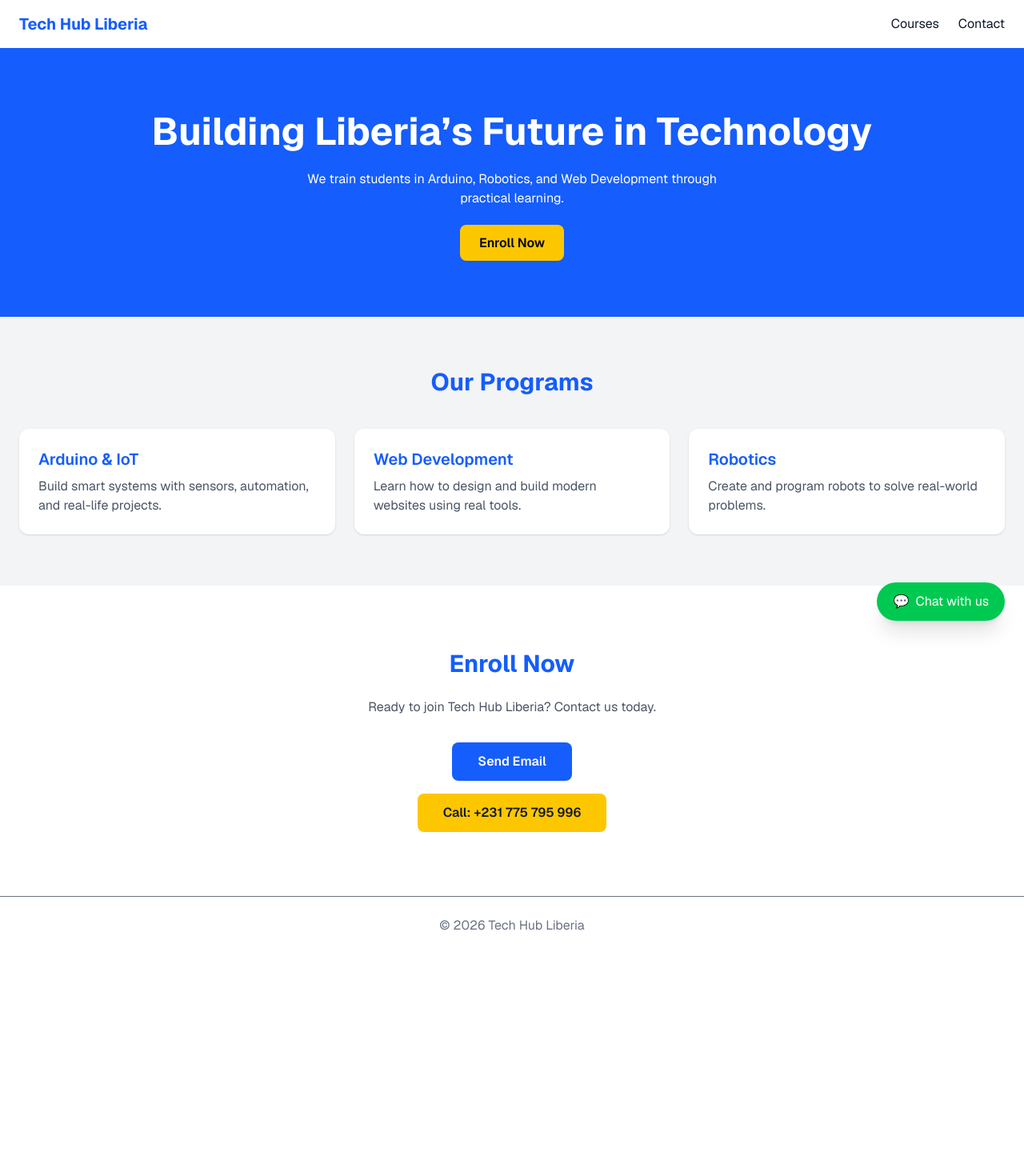
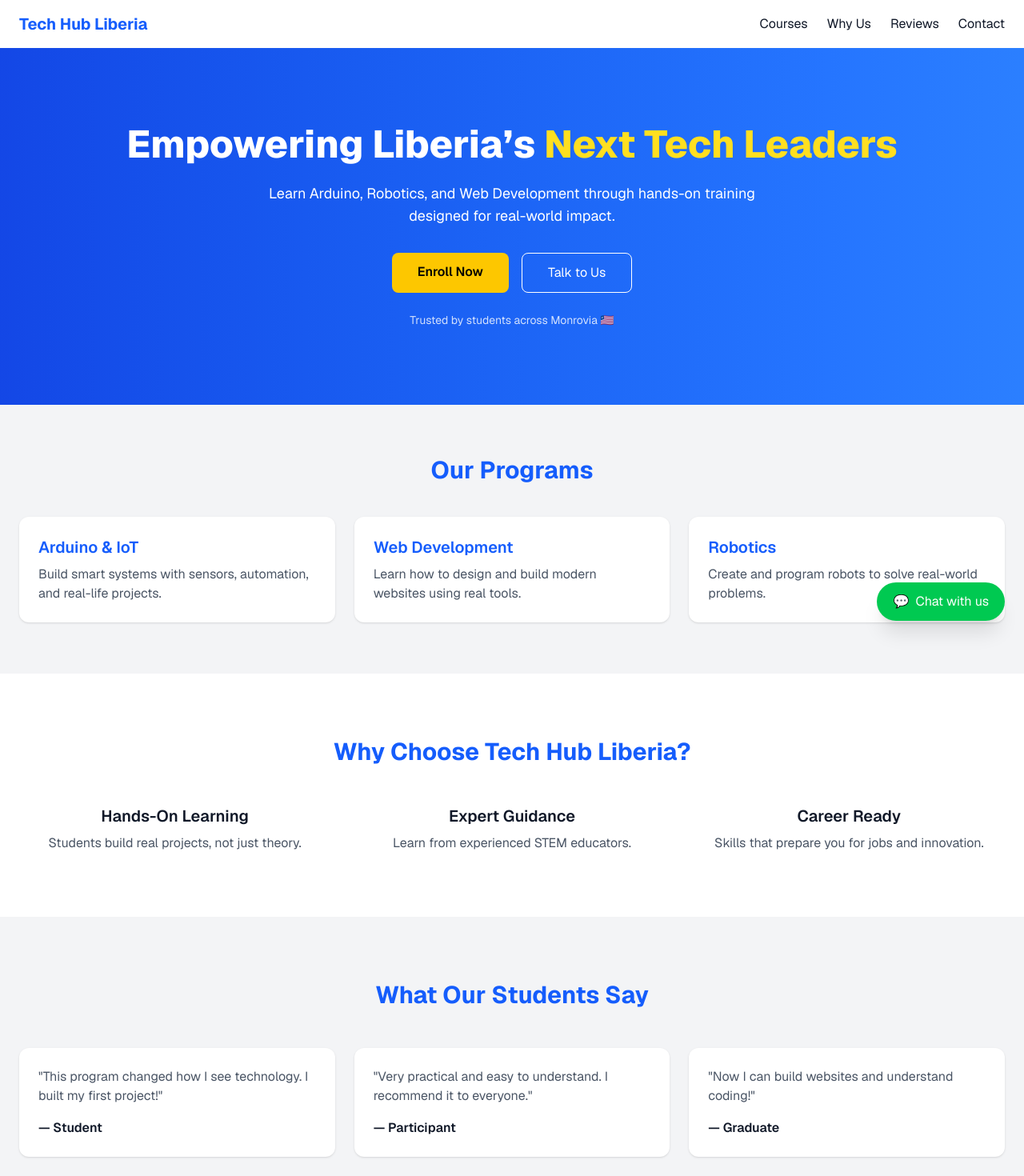
Before and after one commit to obediahjallah/tech-hub, a Next.js app: page / in a window 1280 px wide. Shown: the top 1470 px of the page at 80% size. Before the commit the page ends 1193 px from the top, so only its background shows below. Built offline with nearby package versions, Linux system fonts and the light colour scheme.

Commit message:
homepage upgraded to professional version

```diff
--- a/app/page.tsx
+++ b/app/page.tsx
@@ -7,26 +7,43 @@
         <h2 className="text-xl font-bold text-blue-600">Tech Hub Liberia</h2>
         <div className="space-x-6">
           <a href="#courses" className="hover:text-blue-600">Courses</a>
+          <a href="#why" className="hover:text-blue-600">Why Us</a>
+          <a href="#testimonials" className="hover:text-blue-600">Reviews</a>
           <a href="#contact" className="hover:text-blue-600">Contact</a>
         </div>
       </nav>
 
       {/* HERO */}
-      <section className="text-center py-20 px-6 bg-blue-600 text-white">
-        <h1 className="text-4xl md:text-5xl font-bold mb-6">
-          Building Liberia’s Future in Technology
+      <section className="text-center py-24 px-6 bg-gradient-to-r from-blue-700 to-blue-500 text-white">
+        <h1 className="text-5xl font-extrabold mb-6">
+          Empowering Liberia’s <span className="text-yellow-300">Next Tech Leaders</span>
         </h1>
-        <p className="max-w-xl mx-auto mb-8">
-          We train students in Arduino, Robotics, and Web Development through practical learning.
+
+        <p className="max-w-2xl mx-auto mb-8 text-lg">
+          Learn Arduino, Robotics, and Web Development through hands-on training designed for real-world impact.
         </p>
 
+        <div className="flex justify-center gap-4">
           <a
             href="https://docs.google.com/forms/d/e/1FAIpQLScJO4UiV2rZNnCI7QseZ0cYqBuyLpXmV_cJNAP3tPm2vKjLYg/viewform?usp=header"
             target="_blank"
-          className="bg-yellow-400 text-black px-6 py-3 rounded-lg font-semibold hover:bg-yellow-300 transition"
+            className="bg-yellow-400 text-black px-8 py-3 rounded-lg font-semibold hover:bg-yellow-300 transition"
           >
             Enroll Now
           </a>
+
+          <a
+            href="https://wa.me/231775795996"
+            target="_blank"
+            className="border border-white px-8 py-3 rounded-lg hover:bg-white hover:text-blue-600 transition"
+          >
+            Talk to Us
+          </a>
+        </div>
+
+        <p className="mt-6 text-sm opacity-80">
+          Trusted by students across Monrovia 🇱🇷
+        </p>
       </section>
 
       {/* COURSES */}
@@ -61,7 +78,65 @@
         </div>
       </section>
 
-      {/* CONTACT / ENROLL */}
+      {/* WHY CHOOSE US */}
+      <section id="why" className="px-6 py-20">
+        <h2 className="text-3xl font-bold text-center mb-12 text-blue-600">
+          Why Choose Tech Hub Liberia?
+        </h2>
+
+        <div className="grid md:grid-cols-3 gap-8 text-center">
+
+          <div>
+            <h3 className="font-semibold text-xl mb-2">Hands-On Learning</h3>
+            <p className="text-gray-600">Students build real projects, not just theory.</p>
+          </div>
+
+          <div>
+            <h3 className="font-semibold text-xl mb-2">Expert Guidance</h3>
+            <p className="text-gray-600">Learn from experienced STEM educators.</p>
+          </div>
+
+          <div>
+            <h3 className="font-semibold text-xl mb-2">Career Ready</h3>
+            <p className="text-gray-600">Skills that prepare you for jobs and innovation.</p>
+          </div>
+
+        </div>
+      </section>
+
+      {/* TESTIMONIALS */}
+      <section id="testimonials" className="px-6 py-20 bg-gray-100">
+        <h2 className="text-3xl font-bold text-center mb-12 text-blue-600">
+          What Our Students Say
+        </h2>
+
+        <div className="grid md:grid-cols-3 gap-6">
+
+          <div className="bg-white p-6 rounded-xl shadow">
+            <p className="text-gray-600 mb-4">
+              "This program changed how I see technology. I built my first project!"
+            </p>
+            <h4 className="font-semibold">— Student</h4>
+          </div>
+
+          <div className="bg-white p-6 rounded-xl shadow">
+            <p className="text-gray-600 mb-4">
+              "Very practical and easy to understand. I recommend it to everyone."
+            </p>
+            <h4 className="font-semibold">— Participant</h4>
+          </div>
+
+          <div className="bg-white p-6 rounded-xl shadow">
+            <p className="text-gray-600 mb-4">
+              "Now I can build websites and understand coding!"
+            </p>
+            <h4 className="font-semibold">— Graduate</h4>
+          </div>
+
+        </div>
+      </section>
+
+      {/* CONTACT */}
       <section id="contact" className="px-6 py-20 text-center">
         <h2 className="text-3xl font-bold mb-6 text-blue-600">Enroll Now</h2>
 
@@ -93,7 +168,7 @@
         © 2026 Tech Hub Liberia
       </footer>
 
-      {/*   WHATSAPP FLOATING BUTTON */}
+      {/* WHATSAPP BUTTON */}
       <a
         href="https://wa.me/231775795996"
         target="_blank"
```
Lines whose indentation alone changed are shown as unchanged.
